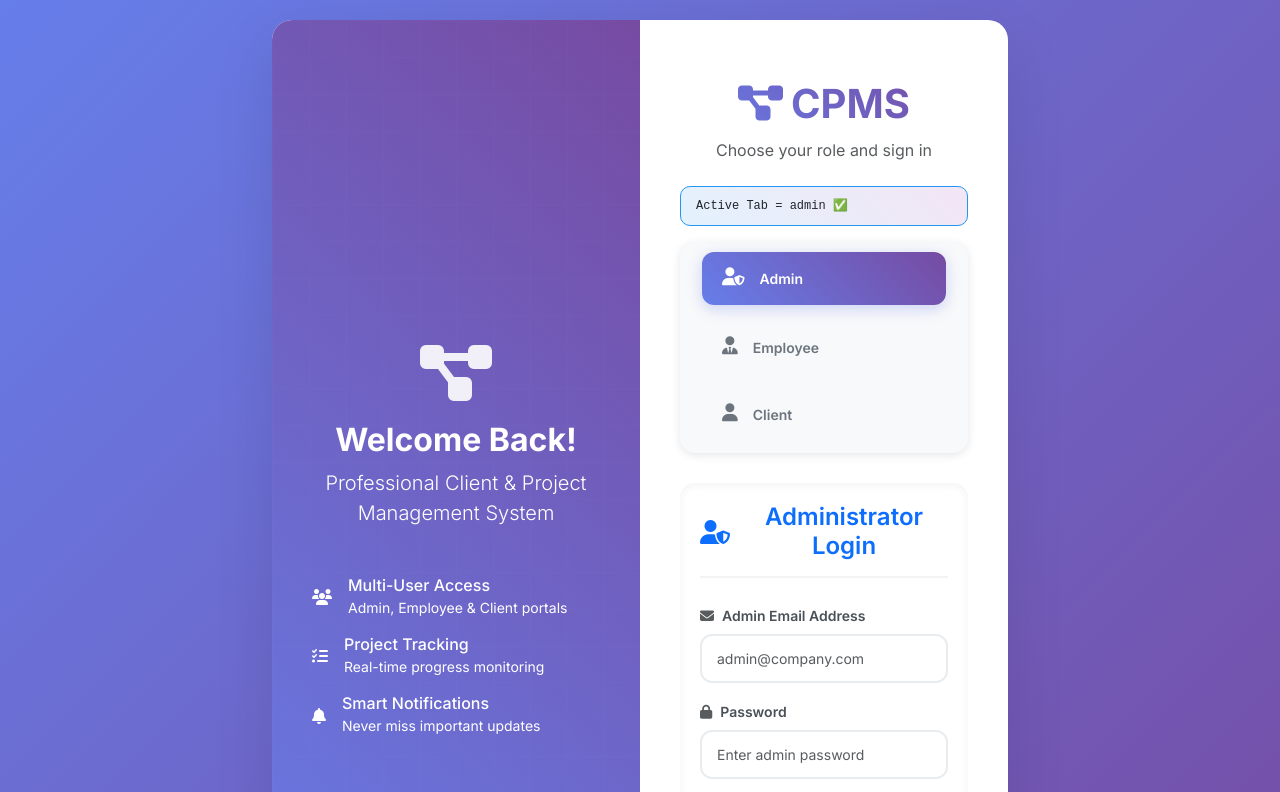
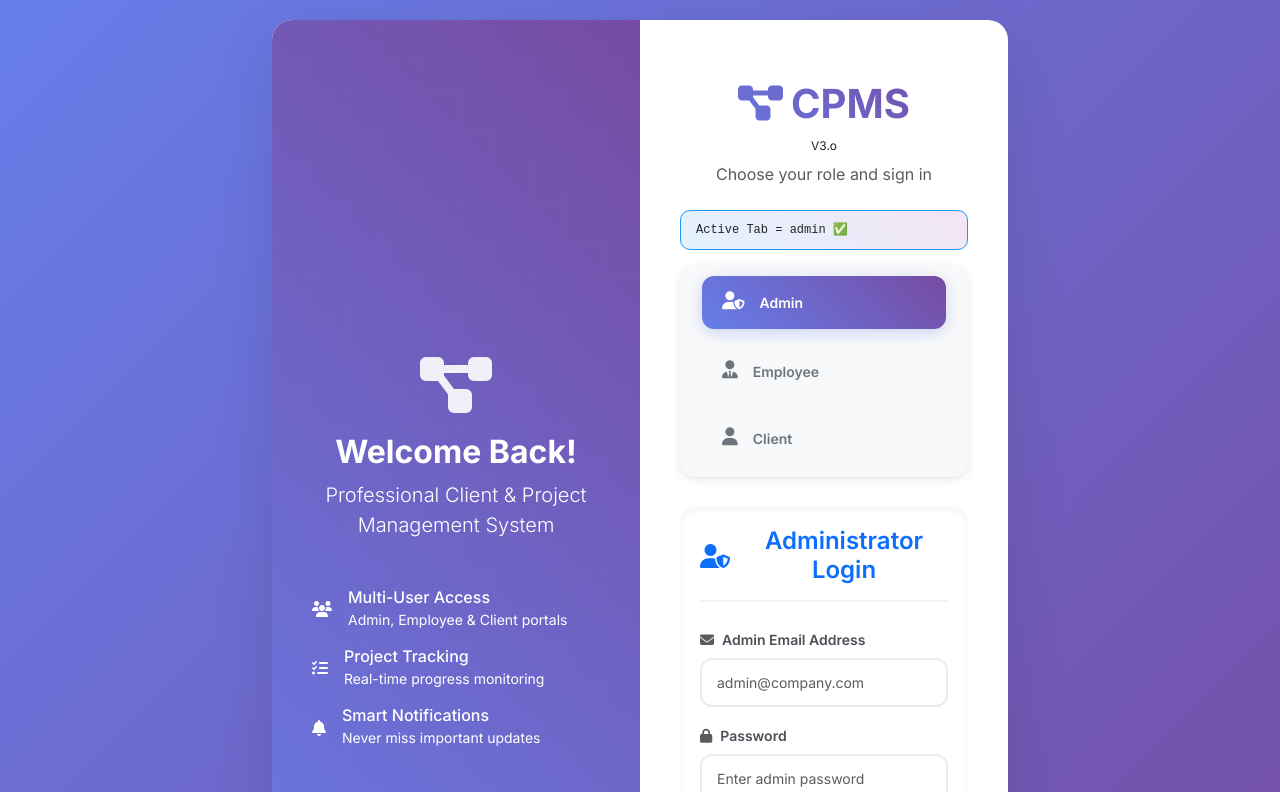
Before and after one commit to fileshare1813/cpms, a React (Create React App) app in the folder frontend/: page /#/login in a window 1280 px wide. Shown: the top 792 px of the page. Built offline with nearby package versions, Linux system fonts and the light colour scheme; no server answers.

Commit message:
add version

```diff
--- a/frontend/src/components/auth/Login.js
+++ b/frontend/src/components/auth/Login.js
@@ -113,7 +113,7 @@ const Login = () => {
                       <h1 className="brand-logo">
                         <i className="fas fa-project-diagram me-2"></i>
                         CPMS
-                      </h1>
+                      </h1><sup>V3.o</sup>
                       <p className="text-muted">Choose your role and sign in</p>
                     </div>
 
```
